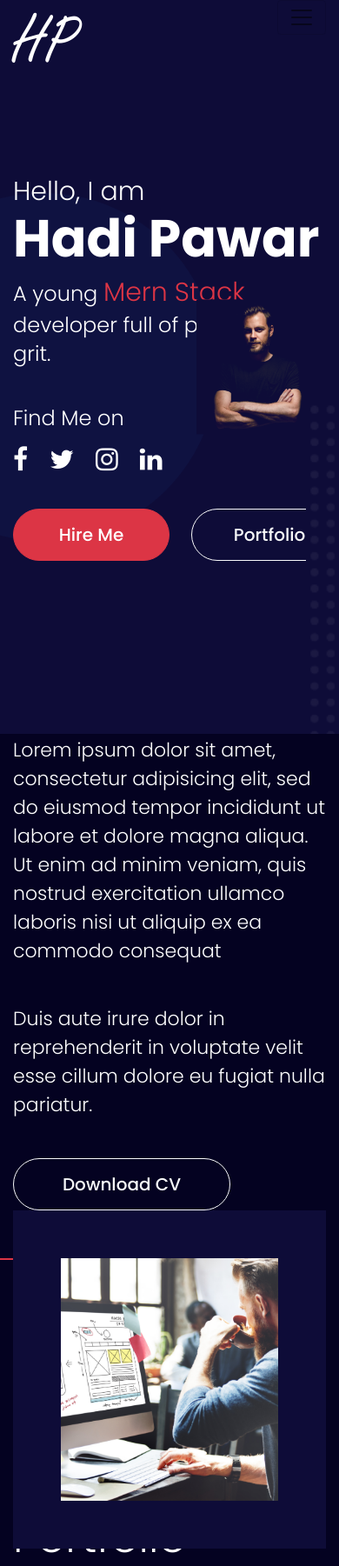
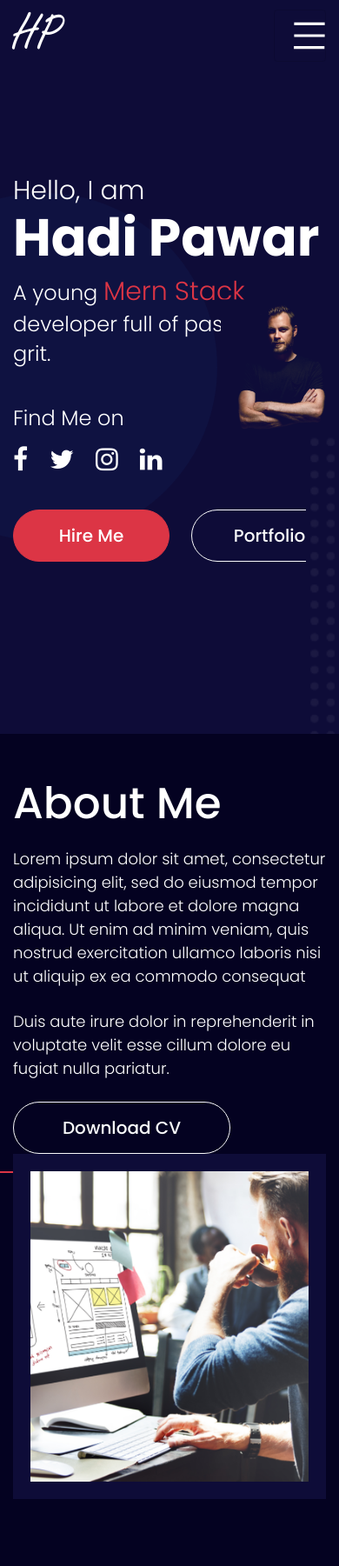
Before and after one commit to sadaqatali97/hadi-portfolio, a plain HTML site: page index.html in a window 390 px wide. Shown: the top 1801 px of the page at 87% size. Drawn offline with Linux system fonts and the light colour scheme.

Commit message:
second push

```diff
--- a/css/style.css
+++ b/css/style.css
@@ -43,7 +43,7 @@ ul,ol {
     height: 70px;
     min-width: 200px;
     width: auto;
-    box-shadow: beige;
+    box-shadow: none;
     max-width: 300px;
     border-radius: 60px;
     display: flex;
@@ -130,6 +130,43 @@ header .navbar .navbar-nav .active .nav-link:after {
 .navbar-collapse {
     margin-left: auto;
 }
+
+
+/* Menu toggle button CSS */
+.ham {
+    width: 80px;
+    cursor: pointer;
+    flex: 0 0 80px;
+}
+.ham .line {
+    fill: none;
+    stroke: #fff;
+    stroke-width: 4;
+    stroke-linecap: square;
+    -webkit-transition: stroke-dasharray 400ms, stroke-dashoffset 400ms;
+    transition: stroke-dasharray 400ms, stroke-dashoffset 400ms;
+}
+.ham .line.top {
+    stroke-dasharray: 40 172;
+}
+.ham .line.middle {
+    stroke-dasharray: 40 111;
+}
+.ham .line.bottom {
+    stroke-dasharray: 40 172;
+}
+.ham.active .top {
+    stroke-dashoffset: -132px;
+    stroke: #FFFF;
+}
+.ham.active .middle {
+    stroke-dashoffset: -71px;
+    stroke: #FFFF;
+}
+.ham.active .bottom {
+    stroke-dashoffset: -132px;
+    stroke: #FFFF;
+}
 /*--- Header CSS End ---*/
 
 
@@ -199,6 +236,7 @@ header .navbar .navbar-nav .active .nav-link:after {
     top: 50%;
     max-width: 35%;
     transform: translateY(-50%);
+    z-index: 1;
 }
 .img img {
     width: 100%;
@@ -229,7 +267,7 @@ header .navbar .navbar-nav .active .nav-link:after {
 /*--- About CSS Start ---*/
 .about__section {
     padding: 70px 0;
-    height: 100vh;
+    min-height: 100vh;
     display: flex;
     align-items: center;
 }
@@ -511,9 +549,9 @@ footer:before {
     font-size: 16px;
 }
 .footer__list li:last-child:after {
-    content: none;
+    content: none !important;
 }
-.footer__list + .footer__list li:after{
+.footer__list + .footer__list li:after {
     content: "/";
 }
 
@@ -532,6 +570,71 @@ footer:before {
 
 
 /*--- Responsive CSS Start ---*/
+/* Responsive - 1199 */
+@media (max-width: 1199px) {
+    body {
+        font-size: 16px;
+    }
+    .container-fluid {
+        padding-left: 30px;
+        padding-right: 30px;
+    }
+    .img {
+        right: 0;
+    }
+    .home__info {
+        max-width: 500px;
+    }
+    .name {
+        font-size: 80px;
+    }
+
+    .about__section {
+        padding: 50px 0;
+        min-height: 70vh;
+    }
+    .about__img {
+        padding: 20px;
+    }
+    .about__me {
+        max-width: 420px;
+    }
+    .about__me p {
+        font-size: 18px;
+        margin-bottom: 25px;
+    }
+    .about__me h3 {
+        margin-bottom: 20px;
+    }
+}
+
+
+@media (max-width: 991px) {
+    .navbar-toggler {
+        width: 60px;
+        height: 60px;
+        padding: 0;
+        box-shadow: none;
+        display: flex;
+        align-items: center;
+        justify-content: safe;
+    }
+    header {
+        padding: 10px 0;
+    }
+    header .navbar .navbar-brand {
+        font-size: 60px;
+        line-height: 0.7;
+    }
+    header .navbar {
+        align-items: center;
+    }
+    .navbar-nav {
+        margin-top: 15px;
+    }
+}
+
+/* Responsive - 767 */
 @media (max-width: 767px) {
     .container-fluid {
         padding-left: 15px;
--- a/index.html
+++ b/index.html
@@ -20,7 +20,15 @@
                     type="button" data-toggle="collapse"
                     data-target="#navbarSupportedContent"
                     aria-controls="navbarSupportedContent">
-                    <span class="navbar-toggler-icon"></span>
+                    <!-- <span class="navbar-toggler-icon"></span> -->
+                    <svg class="ham" viewBox="0 0 100 100" onclick="this.classList.toggle('active')">
+                        <path class="line top" d="m 30,33 h 40 c 13.100415,0 14.380204,31.80258 6.899646,33.421777 -24.612039,5.327373 9.016154,-52.337577 -12.75751,-30.563913 l -28.284272,28.284272">
+                        </path>
+                        <path class="line middle" d="m 70,50 c 0,0 -32.213436,0 -40,0 -7.786564,0 -6.428571,-4.640244 -6.428571,-8.571429 0,-5.895471 6.073743,-11.783399 12.286435,-5.570707 6.212692,6.212692 28.284272,28.284272 28.284272,28.284272">
+                        </path>
+                        <path class="line bottom" d="m 69.575405,67.073826 h -40 c -13.100415,0 -14.380204,-31.80258 -6.899646,-33.421777 24.612039,-5.327373 -9.016154,52.337577 12.75751,30.563913 l 28.284272,-28.284272">
+                        </path>
+                    </svg>
                 </button>
 
                 <div class="collapse navbar-collapse" id="navbarSupportedContent">
@@ -91,7 +99,7 @@
     <section class="about__section bg__dark" id="about">
         <div class="container-fluid">
             <div class="row align-items-center">
-                <div class="col-md-7">
+                <div class="col-lg-7">
                     <div class="about__me">
                         <h3>About me</h3>
                         <p>
@@ -107,7 +115,7 @@
                         <a href="#" class="btn btn-outline-light">Download CV</a>
                     </div>
                 </div>
-                <div class="col-md-5">
+                <div class="col-lg-5">
                     <div class="about__img">
                         <img src="images/men-2.png" alt=""/>
                     </div>
```
Also changed, not shown: js/custom.js (+11 -3 lines).
